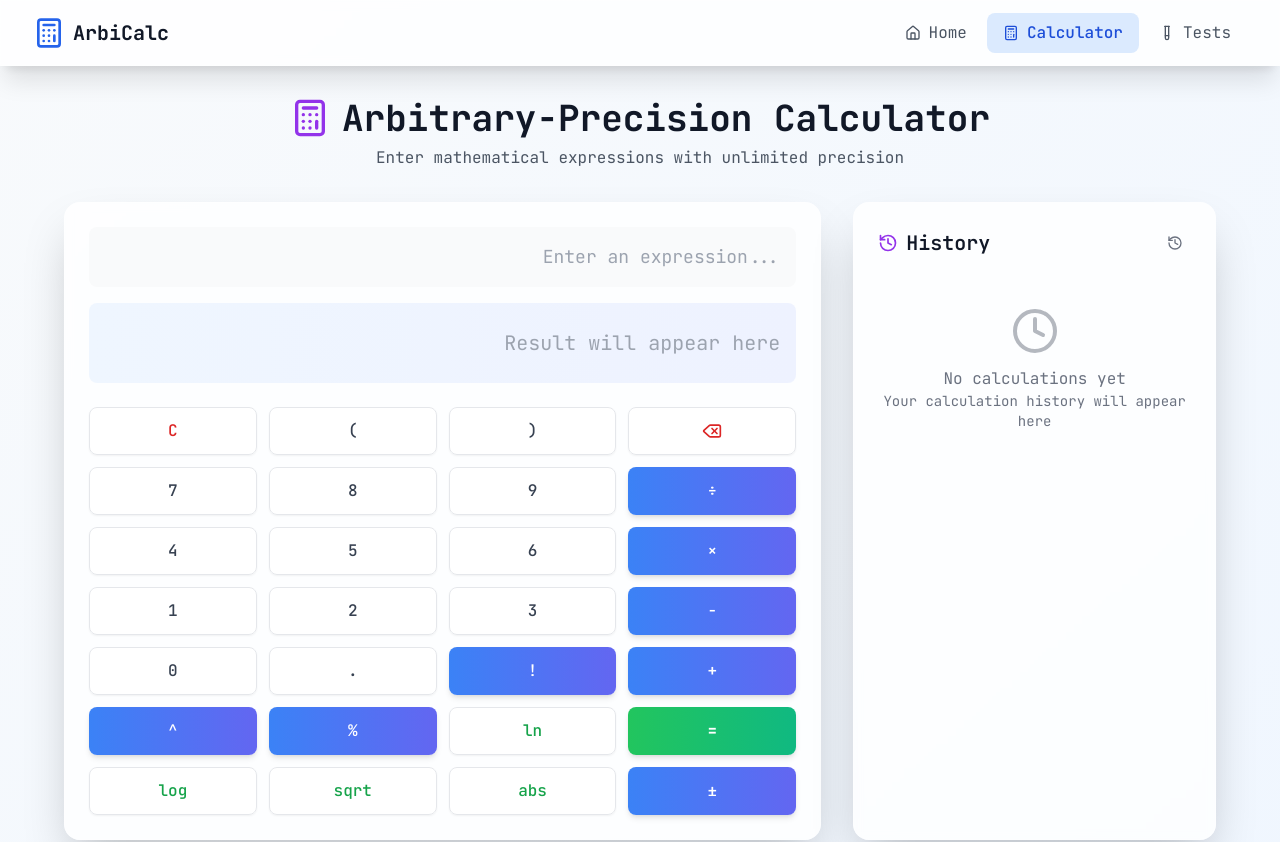
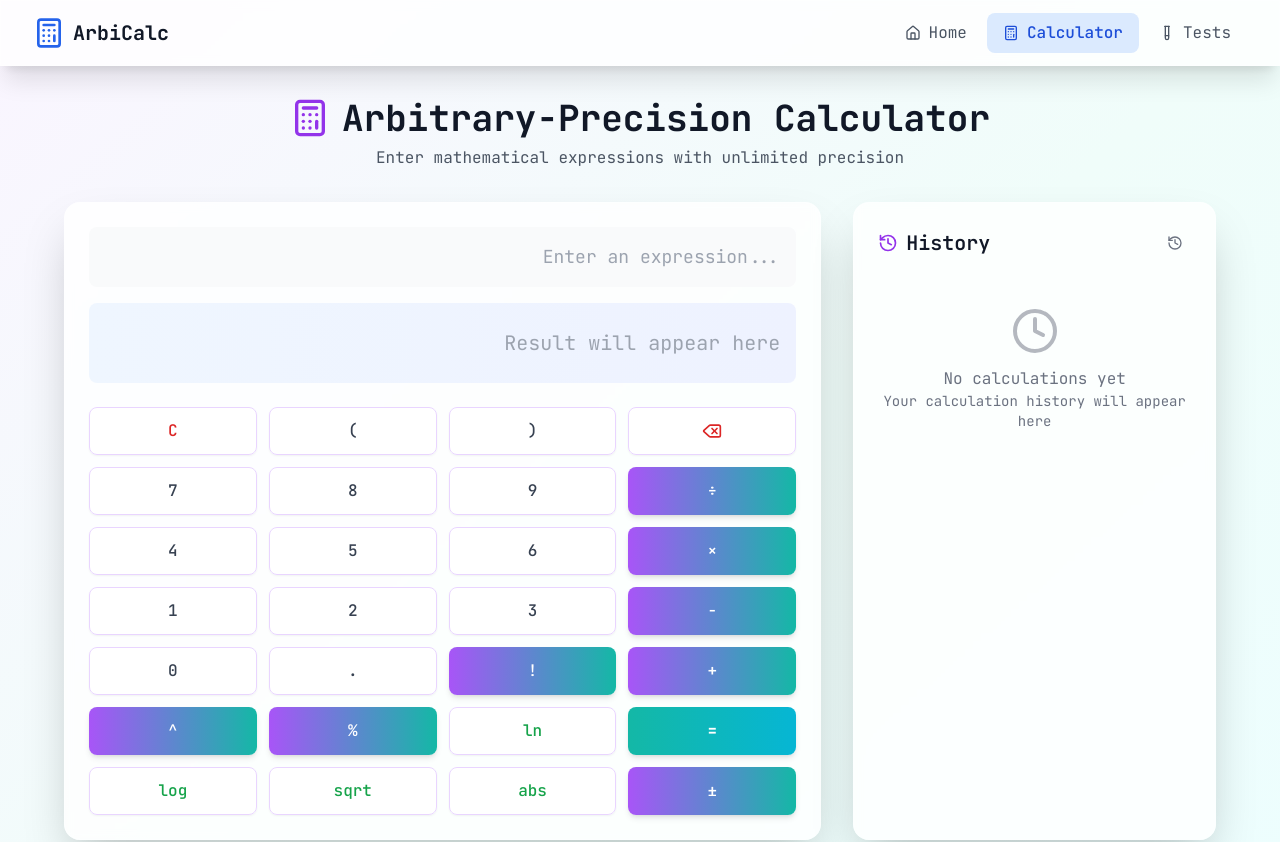
Before and after one commit to riwogerald/calc2, a React (Vite) app: page /calculator in a window 1280 px wide. Shown: the top 842 px of the page. Built offline with nearby package versions, Linux system fonts and the light colour scheme.

Commit message:
Update index.css

```diff
--- a/src/index.css
+++ b/src/index.css
@@ -8,7 +8,7 @@
   }
 
   body {
-    @apply bg-gradient-to-br from-slate-50 to-blue-50 min-h-screen;
+    @apply bg-gradient-to-br from-purple-50 via-teal-50 to-cyan-50 min-h-screen;
   }
 }
 
@@ -18,23 +18,23 @@
   }
 
   .button-primary {
-    @apply bg-gradient-to-r from-blue-600 to-indigo-600 hover:from-blue-700 hover:to-indigo-700 text-white font-medium px-6 py-3 rounded-lg transition-all duration-200 transform hover:scale-105 shadow-lg hover:shadow-xl;
+    @apply bg-gradient-to-r from-purple-600 to-teal-600 hover:from-purple-700 hover:to-teal-700 text-white font-medium px-6 py-3 rounded-lg transition-all duration-200 transform hover:scale-105 shadow-lg hover:shadow-xl;
   }
 
   .button-secondary {
-    @apply bg-white/90 hover:bg-white text-gray-700 hover:text-gray-900 font-medium px-6 py-3 rounded-lg transition-all duration-200 border border-gray-200 hover:border-gray-300 shadow-md hover:shadow-lg;
+    @apply bg-white/90 hover:bg-white text-gray-700 hover:text-gray-900 font-medium px-6 py-3 rounded-lg transition-all duration-200 border border-purple-200 hover:border-purple-300 shadow-md hover:shadow-lg;
   }
 
   .calc-button {
-    @apply bg-white/90 hover:bg-white text-gray-700 hover:text-gray-900 font-mono font-medium h-12 rounded-lg transition-all duration-150 border border-gray-200 hover:border-gray-300 shadow-sm hover:shadow-md active:scale-95;
+    @apply bg-white/90 hover:bg-white text-gray-700 hover:text-gray-900 font-mono font-medium h-12 rounded-lg transition-all duration-150 border border-purple-200 hover:border-purple-300 shadow-sm hover:shadow-md active:scale-95;
   }
 
   .calc-button-operator {
-    @apply bg-gradient-to-r from-blue-500 to-indigo-500 hover:from-blue-600 hover:to-indigo-600 text-white font-mono font-medium h-12 rounded-lg transition-all duration-150 shadow-md hover:shadow-lg active:scale-95;
+    @apply bg-gradient-to-r from-purple-500 to-teal-500 hover:from-purple-600 hover:to-teal-600 text-white font-mono font-medium h-12 rounded-lg transition-all duration-150 shadow-md hover:shadow-lg active:scale-95;
   }
 
   .calc-button-equals {
-    @apply bg-gradient-to-r from-green-500 to-emerald-500 hover:from-green-600 hover:to-emerald-600 text-white font-mono font-bold h-12 rounded-lg transition-all duration-150 shadow-md hover:shadow-lg active:scale-95;
+    @apply bg-gradient-to-r from-teal-500 to-cyan-500 hover:from-teal-600 hover:to-cyan-600 text-white font-mono font-bold h-12 rounded-lg transition-all duration-150 shadow-md hover:shadow-lg active:scale-95;
   }
 }
 
@@ -62,7 +62,7 @@
 }
 
 .expression-display .number {
-  @apply text-blue-600;
+  @apply text-teal-600;
 }
 
 .expression-display .operator {
```
